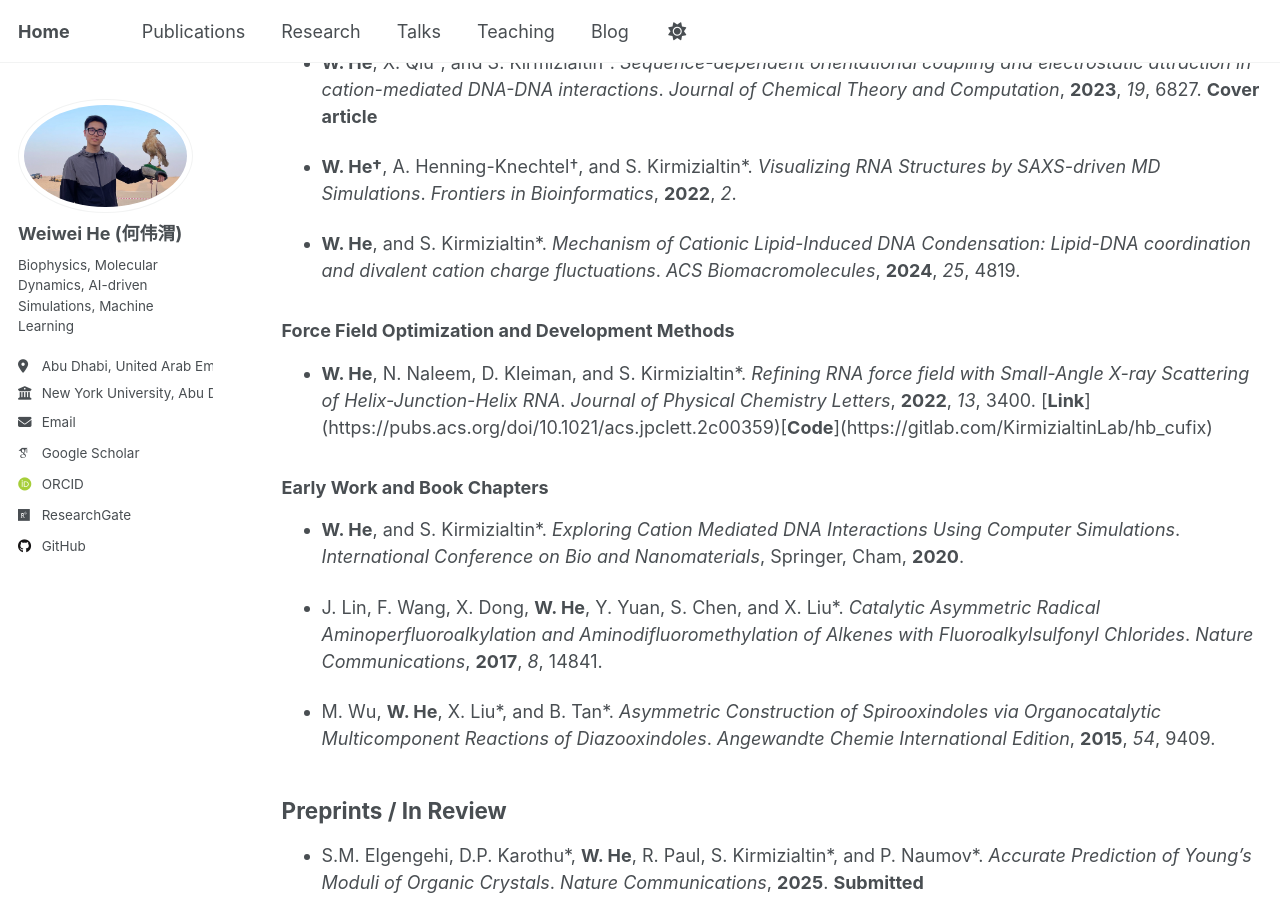
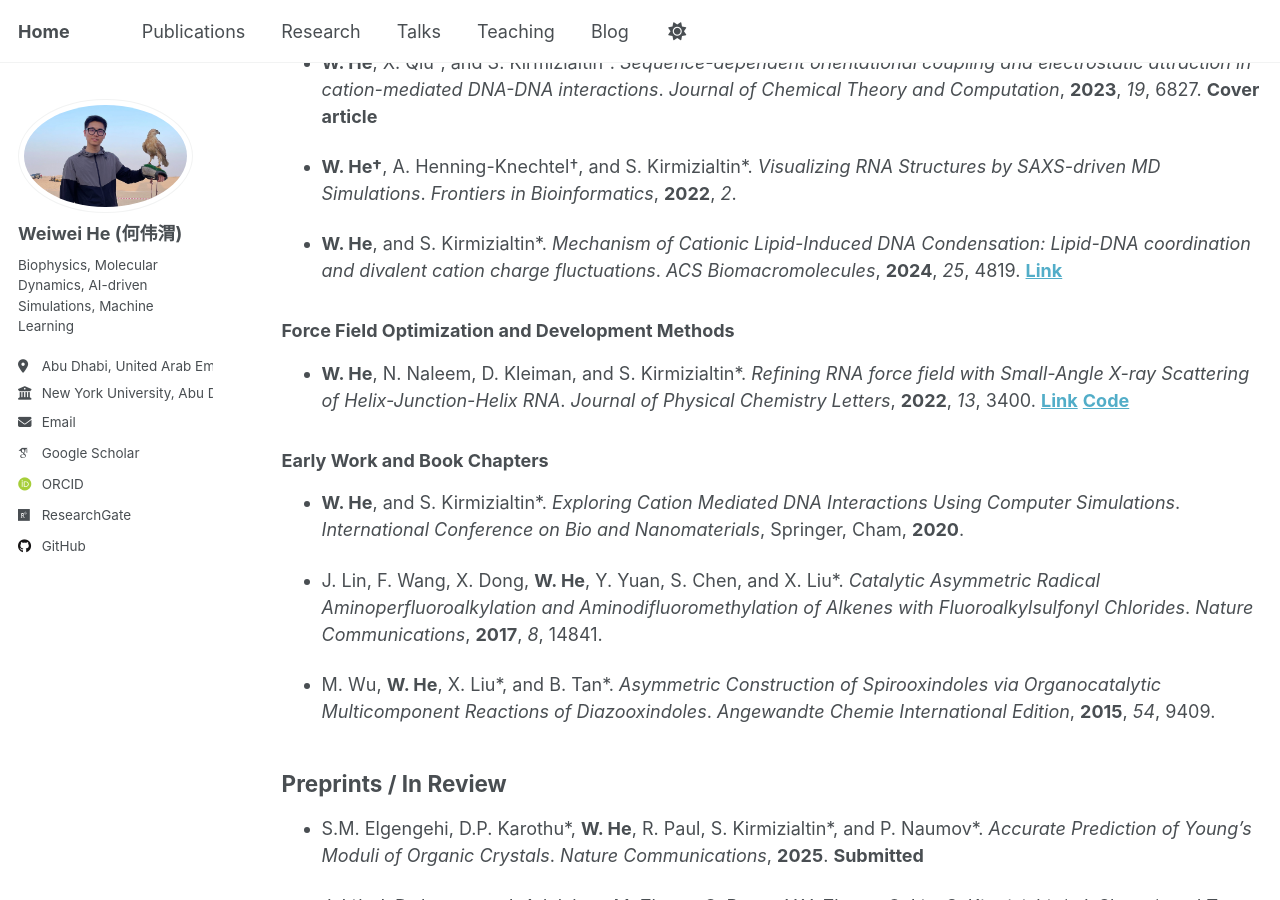
Before and after one commit to Warrenheww/warrenheww.github.io, a Jekyll site: the page built from _pages/publications.md, in a window 1280 px wide and 900 px high, scrolled down 660 px. Built offline with Jekyll 4.4.1, drawn with Linux system fonts in a browser that asks for light colours; some web fonts are replaced.

Commit message:
Update publications.md

```diff
--- a/_pages/publications.md
+++ b/_pages/publications.md
@@ -25,11 +25,11 @@ Below are selected peer-reviewed journal publications. Equal contribution is mar
 
 - **W. He†**, A. Henning-Knechtel†, and S. Kirmizialtin\*. *Visualizing RNA Structures by SAXS-driven MD Simulations*. *Frontiers in Bioinformatics*, **2022**, *2*.
 
-- **W. He**, and S. Kirmizialtin\*. *Mechanism of Cationic Lipid-Induced DNA Condensation: Lipid-DNA coordination and divalent cation charge fluctuations*. *ACS Biomacromolecules*, **2024**, *25*, 4819.
+- **W. He**, and S. Kirmizialtin\*. *Mechanism of Cationic Lipid-Induced DNA Condensation: Lipid-DNA coordination and divalent cation charge fluctuations*. *ACS Biomacromolecules*, **2024**, *25*, 4819. **[Link](https://pubs.acs.org/doi/10.1021/acs.biomac.4c00192)**
 
 ### Force Field Optimization and Development Methods
 
-- **W. He**, N. Naleem, D. Kleiman, and S. Kirmizialtin\*. *Refining RNA force field with Small-Angle X-ray Scattering of Helix-Junction-Helix RNA*. *Journal of Physical Chemistry Letters*, **2022**, *13*, 3400. \[**Link**\](https://pubs.acs.org/doi/10.1021/acs.jpclett.2c00359)\[**Code**\](https://gitlab.com/KirmizialtinLab/hb_cufix)
+- **W. He**, N. Naleem, D. Kleiman, and S. Kirmizialtin\*. *Refining RNA force field with Small-Angle X-ray Scattering of Helix-Junction-Helix RNA*. *Journal of Physical Chemistry Letters*, **2022**, *13*, 3400. **[Link](https://pubs.acs.org/doi/10.1021/acs.jpclett.2c00359)** **[Code](https://gitlab.com/KirmizialtinLab/hb_cufix)**
 
 ### Early Work and Book Chapters
 
```
